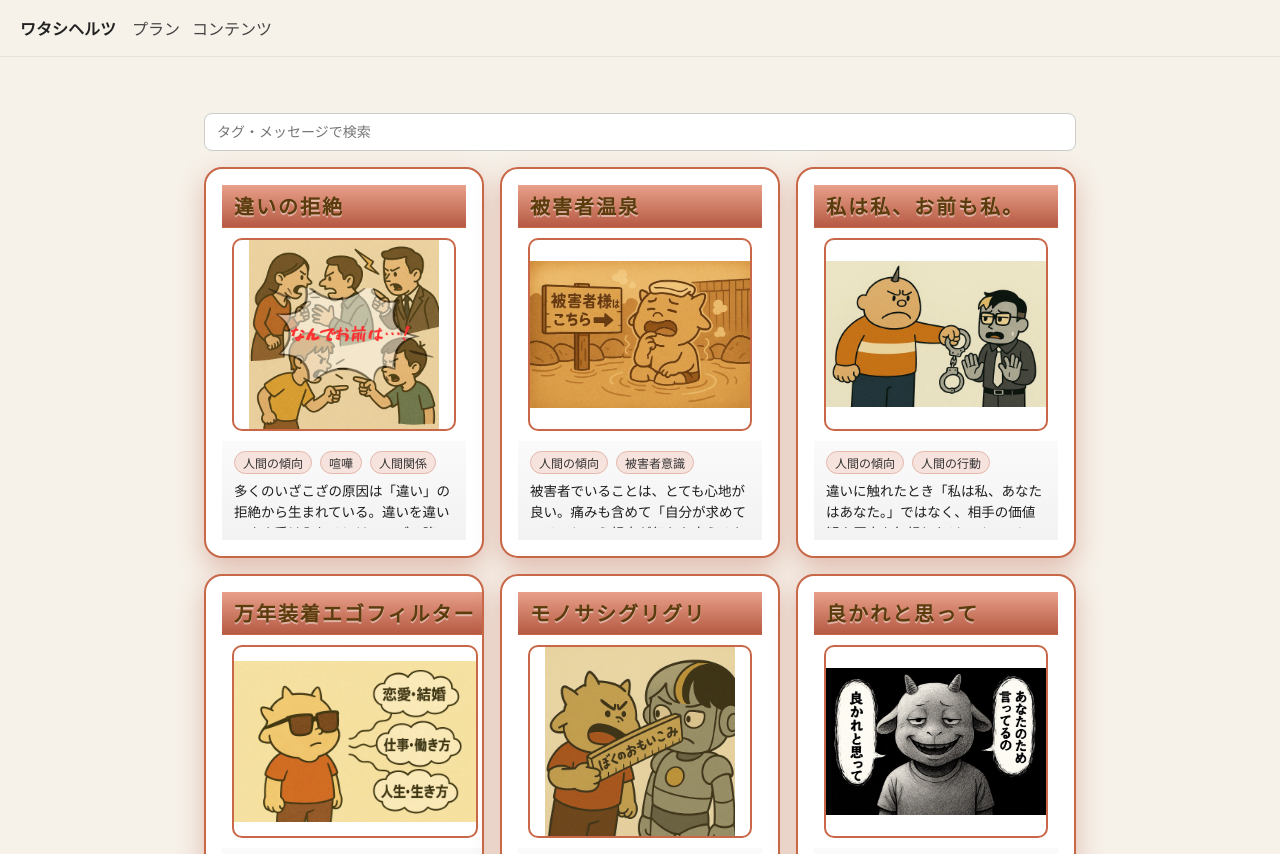
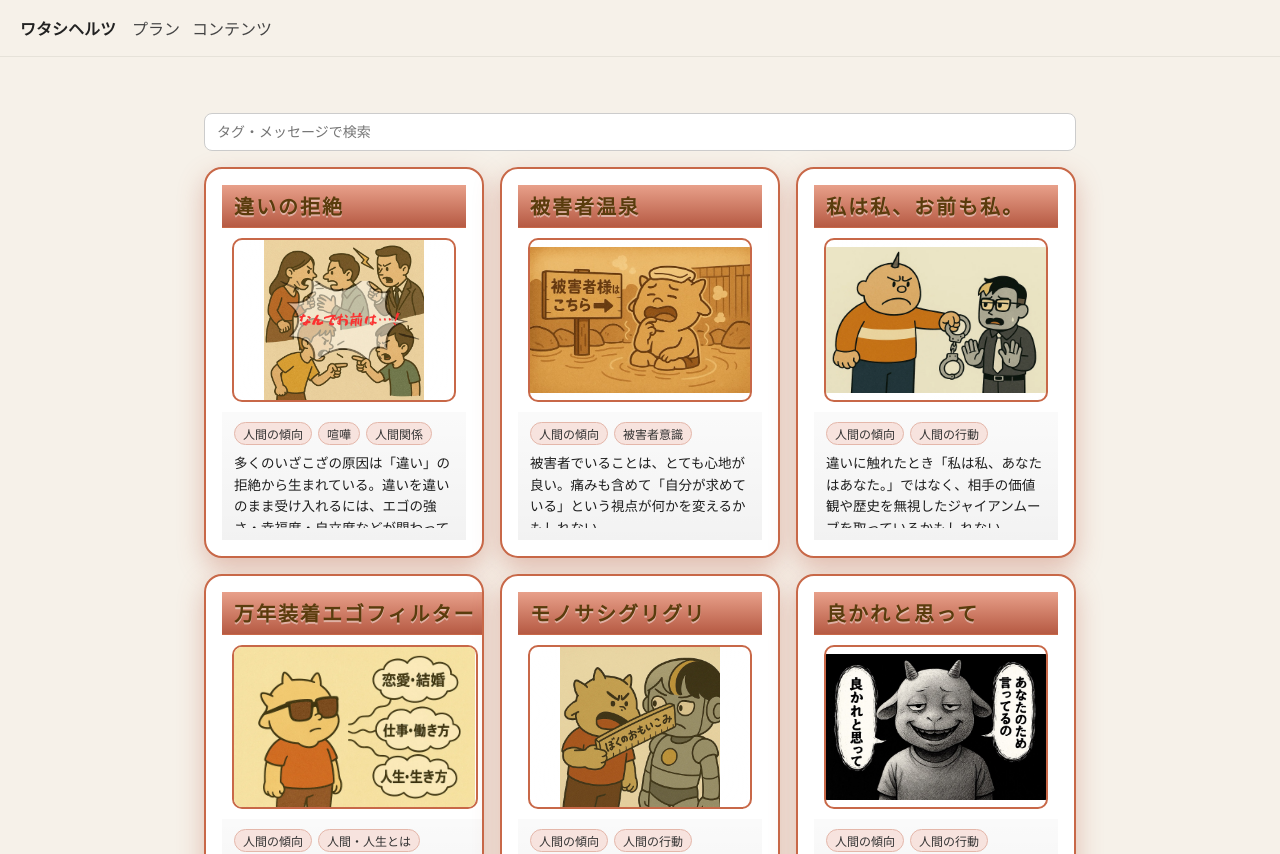
Before and after one commit to hiracoh/watashihertz, a Next.js app: page /cards in a window 1280 px wide. Shown: the top 854 px of the page. Built offline with nearby package versions, Linux system fonts and the light colour scheme; a web font is replaced by a local one.

Commit message:
Update CardItem.tsx

```diff
--- a/components/CardItem.tsx
+++ b/components/CardItem.tsx
@@ -6,13 +6,15 @@ type Card = {
   image: string;
   name?: string;
   description?: string;
-  message?: string;
+  message?: string;     // 後方互換
   tags?: string[];
 };
 
+// === 色分け（前回のルールそのまま） ===
 function paletteFromTags(tags: string[] = []) {
   const Ts = tags.map(t => String(t).trim().toLowerCase());
   const has = (needle: string) => Ts.some(t => t.includes(needle));
+
   const isRed   = has('人間の傾向');
   const isBlue  = has('人間・人生とは');
   const isGreen = has('よりよく生きる');
@@ -40,7 +42,8 @@ export default function CardItem({ card }: { card: Card }) {
         background: '#fff',
         aspectRatio: '63 / 88',
         display: 'grid',
-        gridTemplateRows: '12% 60% 28%', // PCデフォルト: 下段を広げる
+        // PCデフォルト：上12% / 画像52% / 下36%（下を広げる）
+        gridTemplateRows: '12% 52% 36%',
       }}
     >
       {/* 上：名前バー */}
@@ -72,7 +75,7 @@ export default function CardItem({ card }: { card: Card }) {
         </h3>
       </div>
 
-      {/* 中：画像エリア（額装、比率維持） */}
+      {/* 中：画像（額装・トリミング無し） */}
       <div
         className="imgWrap"
         style={{
@@ -110,7 +113,7 @@ export default function CardItem({ card }: { card: Card }) {
             'linear-gradient(180deg, rgba(0,0,0,0.02) 0%, rgba(0,0,0,0.05) 100%)',
         }}
       >
-        <div className="tags" style={{ display: 'flex', flexWrap: 'wrap', gap: 8 }}>
+        <div className="tags" style={{ display: 'flex', flexWrap: 'wrap', gap: 6 }}>
           {tags.map((t) => (
             <span
               key={t}
@@ -134,10 +137,10 @@ export default function CardItem({ card }: { card: Card }) {
           style={{
             margin: 0,
             fontSize: 13.5,
-            lineHeight: 1.55,
+            lineHeight: 1.6,
             color: '#1d1d1d',
             display: '-webkit-box',
-            WebkitLineClamp: 5,           // PC/タブレット: 5行まで
+            WebkitLineClamp: 6,        // PCは最大6行まで見せる
             WebkitBoxOrient: 'vertical',
             overflow: 'hidden',
           }}
@@ -146,25 +149,33 @@ export default function CardItem({ card }: { card: Card }) {
         </p>
       </div>
 
-      {/* レスポンシブ上書き */}
+      {/* レスポンシブ上書き（タブレット＆スマホ） */}
       <style jsx>{`
-        /* タブレット */
+        /* タブレット（600〜1024px）: 下をさらに広げ、5行まで */
         @media (max-width: 1024px) and (min-width: 601px) {
           .card {
-            grid-template-rows: 12% 54% 34%;
+            grid-template-rows: 12% 48% 40%;
           }
           .desc {
             -webkit-line-clamp: 5;
           }
+          .tags .chip {
+            font-size: 11.5px;
+            padding: 2px 7px;
+          }
         }
-        /* スマホ */
+
+        /* スマホ（〜600px）: 画像をさらに小さく、説明は全文表示 */
         @media (max-width: 600px) {
           .card {
-            grid-template-rows: 12% 46% 42%;
+            grid-template-rows: 12% 40% 48%;
           }
           .imgWrap {
             margin: 8px;
             border-width: 1.5px;
+          }
+          .tags {
+            gap: 6px;
           }
           .tags .chip {
             font-size: 11px;
@@ -175,11 +186,11 @@ export default function CardItem({ card }: { card: Card }) {
             padding: 8px 10px 10px;
           }
           .desc {
-            display: block;              /* 全文表示 */
+            display: block;              /* ← 行数制限を解除して全文表示 */
             overflow: visible;
             -webkit-line-clamp: unset;
             font-size: 13px;
-            line-height: 1.6;
+            line-height: 1.7;
           }
         }
       `}</style>
```
